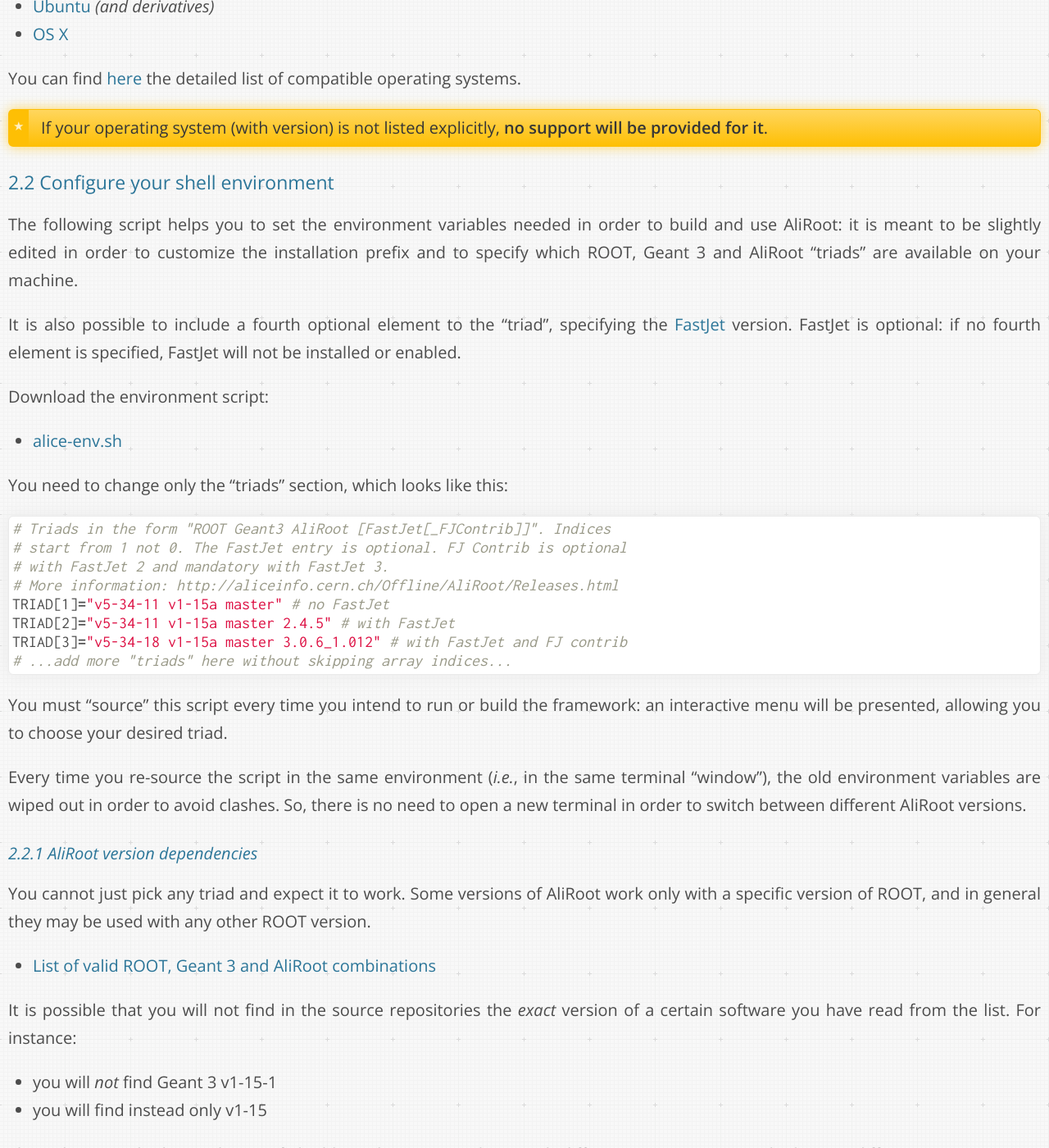
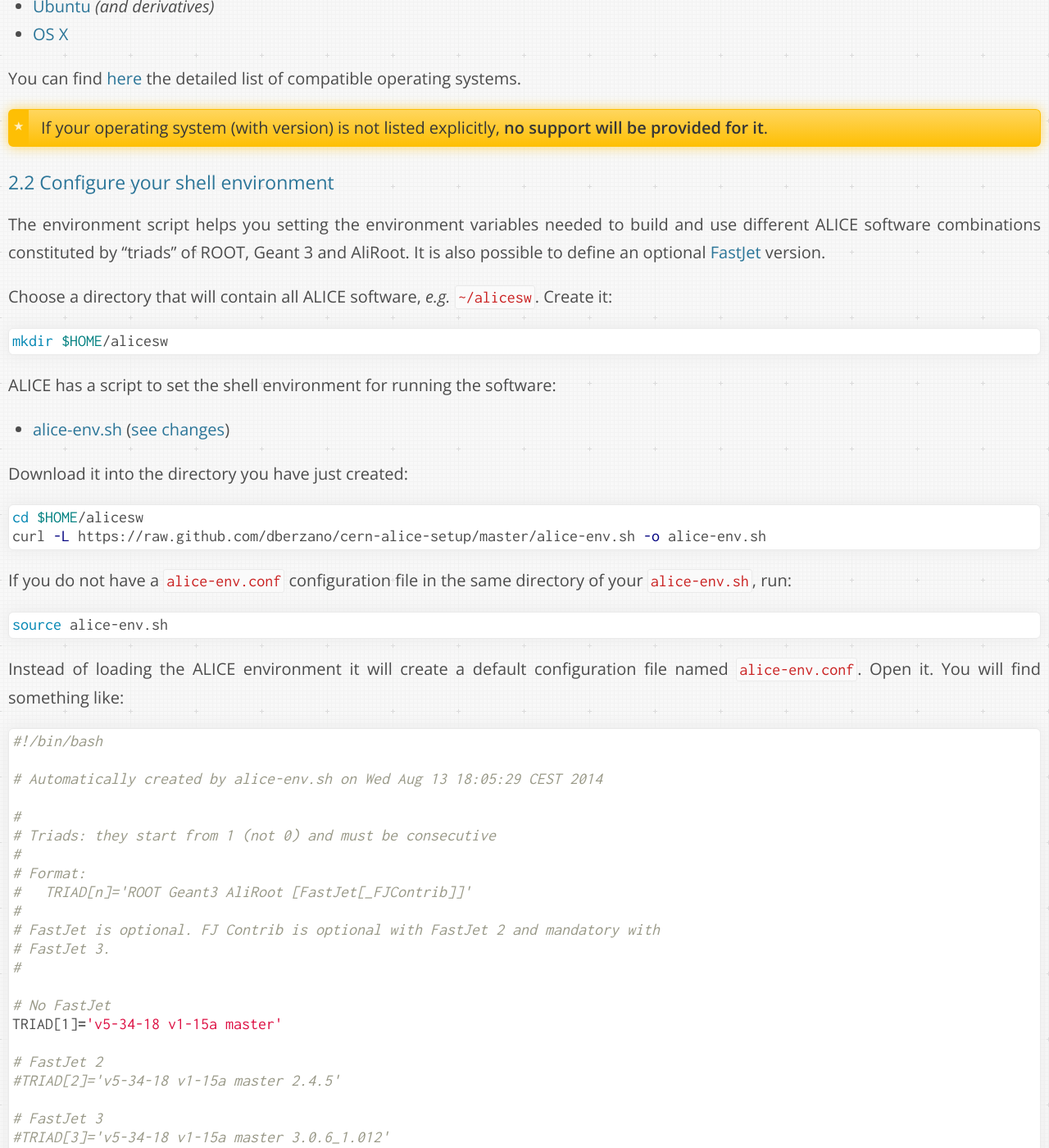
Before and after one commit to dberzano/dberzano.github.io, a Jekyll site: the page built from alice/install-aliroot/manual.md, in a window 1280 px wide and 1400 px high, scrolled down 1853 px. Shown: the whole window at 82% size. Built offline with Jekyll 4.4.1, drawn with Linux system fonts in a browser that asks for light colours; Markdown is read by kramdown in place of the engine named in the settings; some of the changed text lies outside the part shown.

Commit message:
AliInst: new env w/separate conf and autoupdate

````diff
--- a/alice/install-aliroot/manual.md
+++ b/alice/install-aliroot/manual.md
@@ -65,41 +65,99 @@
 
 ### Configure your shell environment
 
-The following script helps you to set the environment variables needed
-in order to build and use AliRoot: it is meant to be slightly edited
-in order to customize the installation prefix and to specify which
-ROOT, Geant 3 and AliRoot "triads" are available on your machine.
+The environment script helps you setting the environment variables
+needed to build and use different ALICE software combinations
+constituted by "triads" of ROOT, Geant 3 and AliRoot. It is also
+possible to define an optional [FastJet](http://fastjet.fr/) version.
 
-It is also possible to include a fourth optional element to the
-"triad", specifying the [FastJet](http://fastjet.fr/) version. FastJet
-is **optional**: if no fourth element is specified, FastJet will not
-be installed or enabled.
+Choose a directory that will contain all ALICE software, *e.g.*
+`~/alicesw`. Create it:
 
-Download the environment script:
+```bash
+mkdir $HOME/alicesw
+```
+
+ALICE has a script to set the shell environment for running the
+software:
 
 * [alice-env.sh](https://raw.github.com/dberzano/cern-alice-setup/master/alice-env.sh)
+  ([see changes](https://github.com/dberzano/cern-alice-setup/blob/master/alice-env.sh))
 
-You need to change only the "triads" section, which looks like this:
+Download it into the directory you have just created:
 
 ```bash
-# Triads in the form "ROOT Geant3 AliRoot [FastJet[_FJContrib]]". Indices
-# start from 1 not 0. The FastJet entry is optional. FJ Contrib is optional
-# with FastJet 2 and mandatory with FastJet 3.
-# More information: http://aliceinfo.cern.ch/Offline/AliRoot/Releases.html
-TRIAD[1]="v5-34-11 v1-15a master" # no FastJet
-TRIAD[2]="v5-34-11 v1-15a master 2.4.5" # with FastJet
-TRIAD[3]="v5-34-18 v1-15a master 3.0.6_1.012" # with FastJet and FJ contrib
-# ...add more "triads" here without skipping array indices...
+cd $HOME/alicesw
+curl -L https://raw.github.com/dberzano/cern-alice-setup/master/alice-env.sh -o alice-env.sh
 ```
 
-You must "source" this script every time you intend to run or build
-the framework: an interactive menu will be presented, allowing you to
-choose your desired triad.
+If you do not have a `alice-env.conf` configuration file in the
+same directory of your `alice-env.sh`, run:
+
+```bash
+source alice-env.sh
+```
+
+Instead of loading the ALICE environment it will create a default
+configuration file named `alice-env.conf`. Open it. You will find
+something like:
+
+```bash
+#!/bin/bash
+
+# Automatically created by alice-env.sh on Wed Aug 13 18:05:29 CEST 2014
+
+#
+# Triads: they start from 1 (not 0) and must be consecutive
+#
+# Format:
+#   TRIAD[n]='ROOT Geant3 AliRoot [FastJet[_FJContrib]]'
+#
+# FastJet is optional. FJ Contrib is optional with FastJet 2 and mandatory with
+# FastJet 3.
+#
+
+# No FastJet
+TRIAD[1]='v5-34-18 v1-15a master'
+
+# FastJet 2
+#TRIAD[2]='v5-34-18 v1-15a master 2.4.5'
+
+# FastJet 3
+#TRIAD[3]='v5-34-18 v1-15a master 3.0.6_1.012'
+
+# You can add more triads
+#TRIAD[4]='...'
+
+# Default triad for automatic installation
+export N_TRIAD=1
+```
+
+In this file you define some **"triads"**: they are combinations of
+ROOT, Geant 3 and AliRoot to use together. Optionally, you can specify
+a fourth element indicating the FastJet (and FastJet Contrib) version:
+
+```bash
+TRIAD[n]='ROOT Geant3 AliRoot [FastJet[_FJContrib]]'
+```
+
+Square braces indicate *optional parameters*.
+
+You must "source" the `alice-env.sh` script every time you intend to
+run or build the framework: an interactive menu will be presented,
+allowing you to choose one of the defined triads.
 
 Every time you re-source the script in the same environment (*i.e.*,
 in the same terminal "window"), the old environment variables are
-wiped out in order to avoid clashes. So, there is no need to open a
-new terminal in order to switch between different AliRoot versions.
+wiped out in order to avoid unpleasant clashes: it is therefore not
+needed to open a new terminal in order to switch between triads.
+
+The `alice-env.sh` script needs to be downloaded only once. You do not
+need to update it: it will periodically update itself automatically.
+Whenever it updates, a message is printed to the user.
+
+> Do not edit the `alice-env.sh`: use the separate `alice-env.conf`
+> for configuring the variables. Automatic updates **destroy your
+> changes** in `alice-env.sh`!
 
 
 #### AliRoot version dependencies
@@ -129,10 +187,10 @@
 #### Environment variables syntax
 
 The syntax to source the script is simple. Assuming the full path to
-the script is `/opt/alice/alice-env.sh`, you will do:
+the script is `$HOME/alicesw/alice-env.sh`, you will do:
 
 ```bash
-source /opt/alice/alice-env.sh [-q] [-n] [-c]
+source $HOME/alicesw/alice-env.sh [-q] [-n] [-c] [-k] [-u]
 ```
 
 As you can see, some optional switches are available (squared
@@ -145,9 +203,11 @@
   script
 * `-q`: quiet mode. This is useful if you source the script
   automatically from `.bashrc` and you do not want to see the output
-  every time you open a new shell.
+  every time you open a new shell
 * `-c`: cleans environment from previously set ALICE variables without
-  setting an AliRoot version.
+  setting an AliRoot version
+* `-k`: do not check for updates of the environment script
+* `-u`: force update of the environment script
 
 This script also sets a variable, `$MJ`, that you can pass as a
 parameter to `make` in order to set the number of parallel operations:
@@ -172,7 +232,7 @@
 
 ```bash
 # Load environment variables by simply typing "ali"
-alias ali='source /opt/alice/alice-env.sh'
+alias ali='source $HOME/alicesw/alice-env.sh'
 ```
 
 It will be possible to load the ALICE environment variables by simply
````
Also changed, not shown: other parts of alice/install-aliroot/manual.md (+1 -1 lines).
